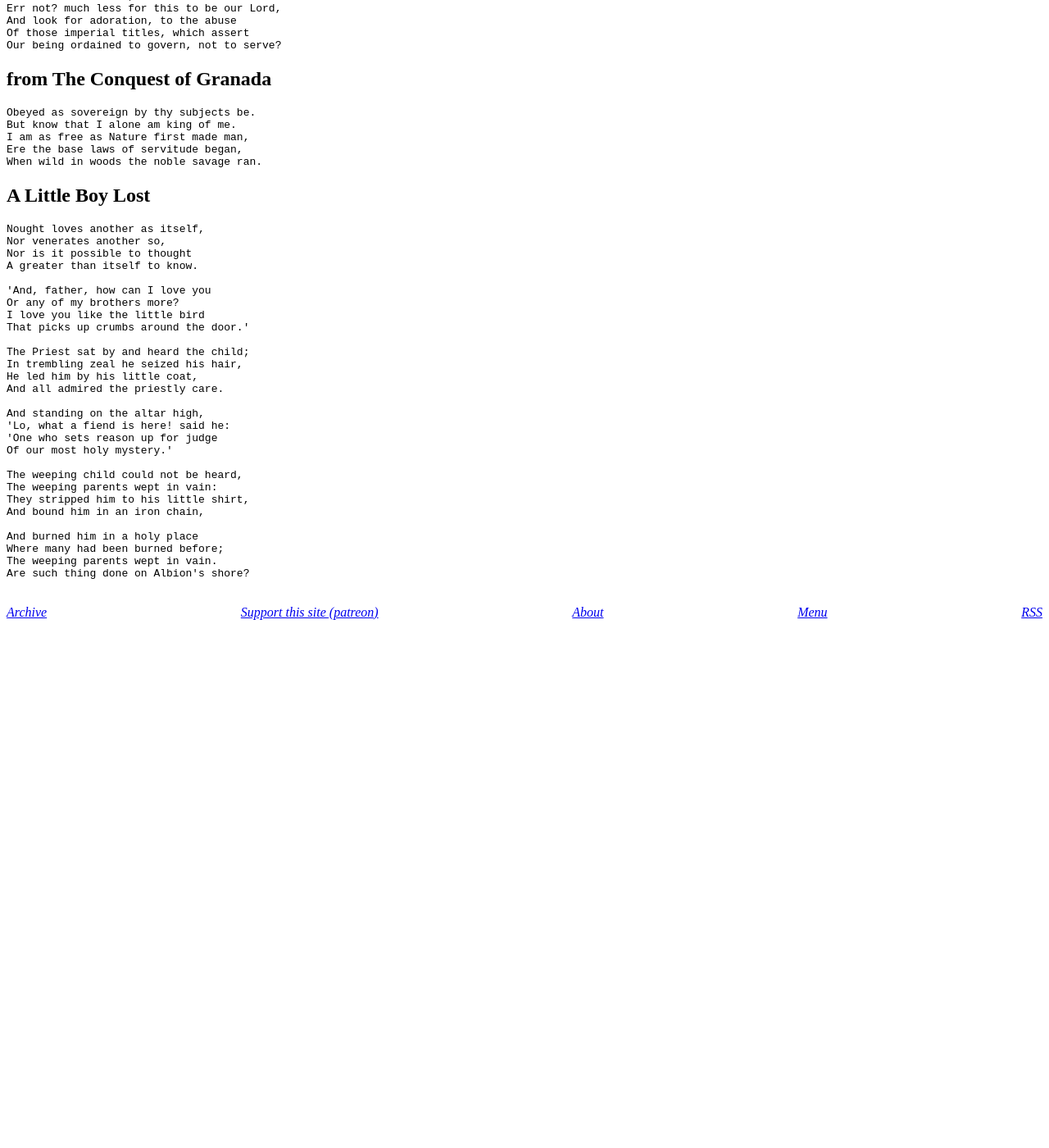
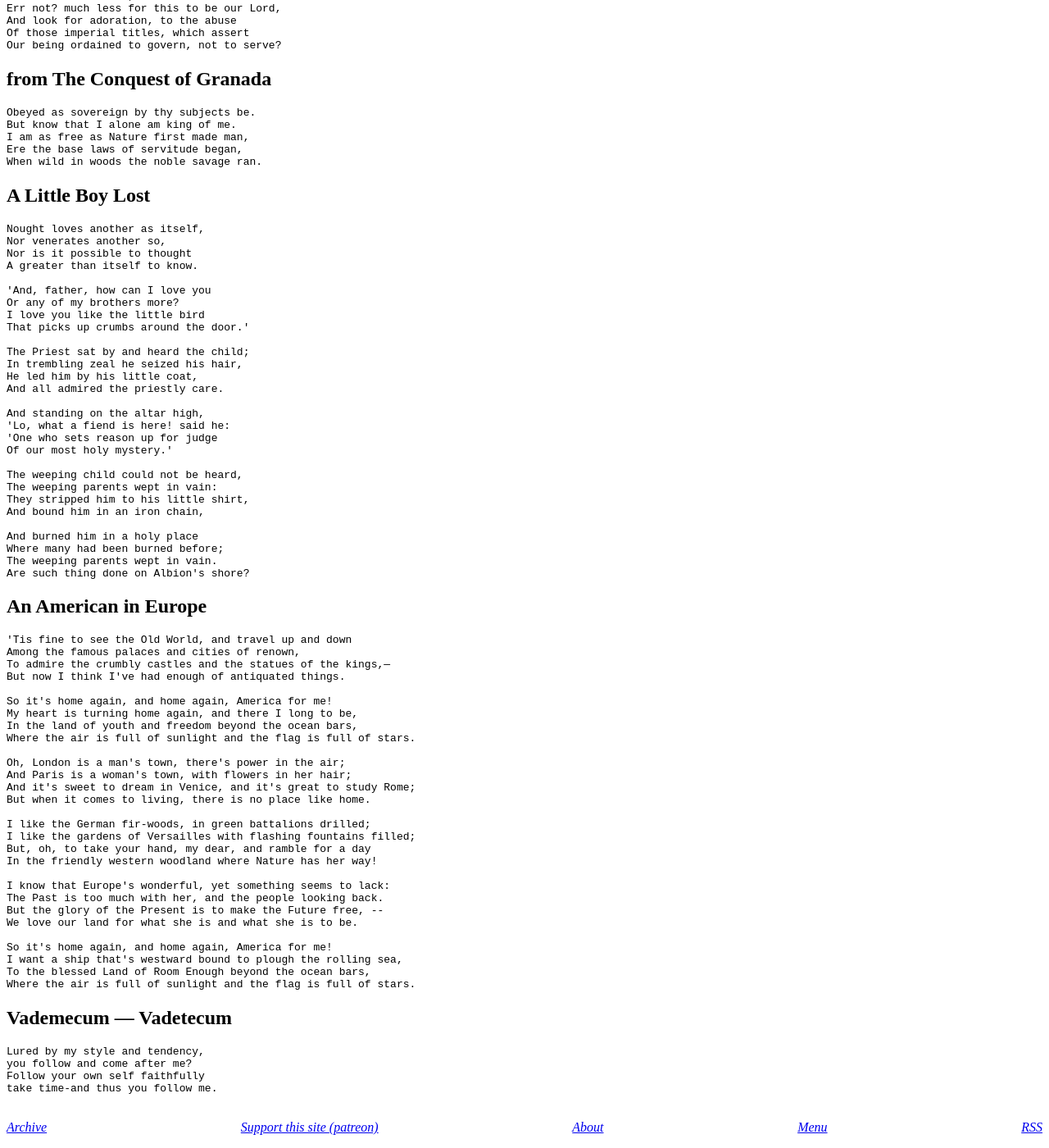
Before and after one commit to derykmakgill/website, a Jekyll site: the page built from poems.md, in a window 1280 px wide and 1400 px high, scrolled down 3765 px. Shown: the whole window at 82% size. Built offline with Jekyll 4.4.1, drawn with Linux system fonts in a browser that asks for light colours; before the commit the page ends 4537 px from its top, so only the background shows below that.

Commit message:
Update poems.md

````diff
--- a/poems.md
+++ b/poems.md
@@ -302,3 +302,46 @@ Where many had been burned before;
 The weeping parents wept in vain.
 Are such thing done on Albion's shore?
 ```
+
+## An American in Europe
+
+```
+'Tis fine to see the Old World, and travel up and down
+Among the famous palaces and cities of renown,
+To admire the crumbly castles and the statues of the kings,—
+But now I think I've had enough of antiquated things.
+
+So it's home again, and home again, America for me!
+My heart is turning home again, and there I long to be,
+In the land of youth and freedom beyond the ocean bars,
+Where the air is full of sunlight and the flag is full of stars.
+
+Oh, London is a man's town, there's power in the air;
+And Paris is a woman's town, with flowers in her hair;
+And it's sweet to dream in Venice, and it's great to study Rome;
+But when it comes to living, there is no place like home.
+
+I like the German fir-woods, in green battalions drilled;
+I like the gardens of Versailles with flashing fountains filled;
+But, oh, to take your hand, my dear, and ramble for a day
+In the friendly western woodland where Nature has her way!
+
+I know that Europe's wonderful, yet something seems to lack:
+The Past is too much with her, and the people looking back.
+But the glory of the Present is to make the Future free, --
+We love our land for what she is and what she is to be.
+
+So it's home again, and home again, America for me!
+I want a ship that's westward bound to plough the rolling sea,
+To the blessed Land of Room Enough beyond the ocean bars,
+Where the air is full of sunlight and the flag is full of stars.
+```
+
+## Vademecum — Vadetecum
+
+```
+Lured by my style and tendency,
+you follow and come after me?
+Follow your own self faithfully
+take time-and thus you follow me.
+```
````
